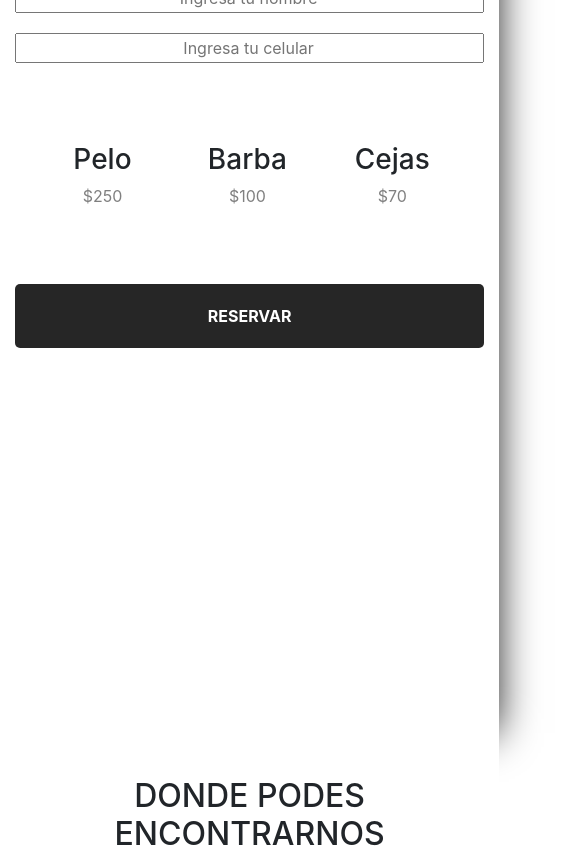
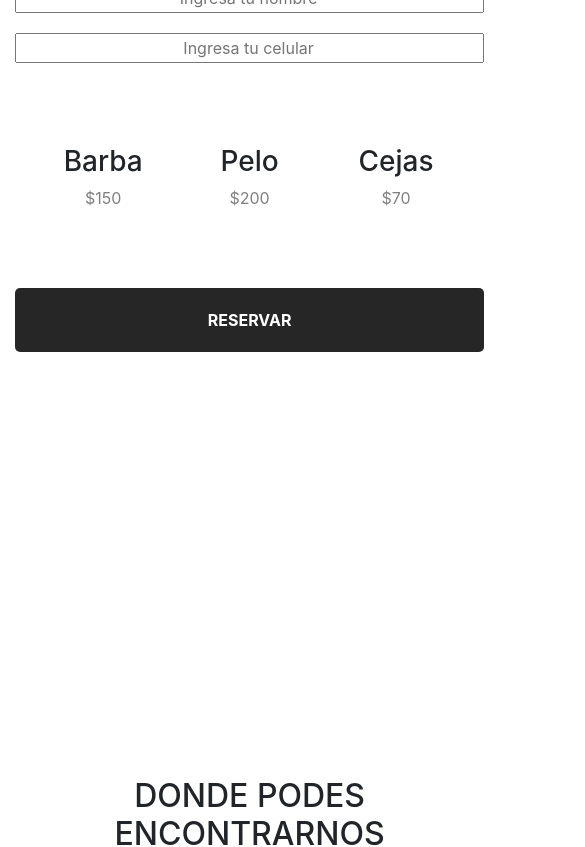
Before and after one commit to lauta3011/barbas, a React (Create React App) app in the folder client/: page / in a window 390 px wide. Shown: the part 1640-2487 px from the top of the page, 585 px wide, since content can reach past the window. Built offline with nearby package versions, Linux system fonts and the light colour scheme; no server answers.

Commit message:
mobile components

```diff
--- a/client/src/BaseStyle.css
+++ b/client/src/BaseStyle.css
@@ -95,6 +95,16 @@ html, body, #root{
     .Showroom{
         top: 320% !important;
     }
+    .Galeria{
+        overflow: scroll !important;
+        margin-left: 0 !important;
+    }
+    .Showroom .Container{
+        margin: 15% 5% 5% 0 !important;
+    }
+    .FlechaGaleria{
+        display: none !important;
+    }
     .Footer{
         top: 420% !important;
     }
@@ -139,6 +149,14 @@ html, body, #root{
 .Reservar button:hover{
     padding: 22px 11px 22px 11px;
     box-shadow: 0px 7px 20px 1px #262626;
+}
+.ModelMobile{
+    display: none;
+}
+
+.InfoMobile{
+    margin: 2px;
+    border-radius: 5px;
 }
 
 .Servicios{
--- a/client/src/InfoMobile.jsx
+++ b/client/src/InfoMobile.jsx
@@ -1,17 +1,32 @@
 import React, { Component } from 'react';
 
 class InfoMobile extends Component {
-    state = {  }
+    state = {
+        checked: false,
+        backgroundColor: 'white',
+    }
     render() {
         return (
-            <div className="InfoMobile">
+            <div onClick={this.checkService} className="InfoMobile" style={{backgroundColor:this.state.backgroundColor}}>
                 <div>
-                    <h3>{this.props.type}</h3>
-                    <p>{this.props.price}</p>
+                    <h3>{this.props.title}</h3>
+                    <p>{this.props.desc}</p>
                 </div>
             </div>
         );
     }
+
+    checkService = () =>{
+        if(this.state.checked === false){
+            this.setState({ backgroundColor: 'lightGrey'});
+            this.setState({ checked: true});
+            this.props.isChecked();
+        }else{
+            this.setState({ backgroundColor: 'white'});
+            this.setState({ checked: false});
+            this.props.isUnchecked();
+        }
+    }
 }
 
 export default InfoMobile;
--- a/client/src/MapContainer.jsx
+++ b/client/src/MapContainer.jsx
@@ -5,7 +5,7 @@ export class MapContainer extends Component {
 
     return (
         <div className="Map">
-            <iframe title="map" width="600" height="450" frameBorder="0" src="https://www.google.com/maps/embed/v1/place?key=AIzaSyBF2TutxcujUABLpGmpabfxIIX9o8G8Otg&q=/Félix+de+Lizarza+720,+20300+Pan+de+Azúcar,+Departamento+de+Maldonado/" > </iframe>
+            <iframe title="map" width="100%" height="450" frameBorder="0" src="https://www.google.com/maps/embed/v1/place?key=AIzaSyBF2TutxcujUABLpGmpabfxIIX9o8G8Otg&q=/Félix+de+Lizarza+720,+20300+Pan+de+Azúcar,+Departamento+de+Maldonado/" > </iframe>
         </div>
     );
   }
--- a/client/src/ModelMobile.jsx
+++ b/client/src/ModelMobile.jsx
@@ -6,9 +6,9 @@ class ModelMobile extends Component {
     render() {
         return (
             <div className="ModelMobile">
-                <InfoMobile type="Pelo" price="$250"/>
-                <InfoMobile type="Barba" price="$100"/>
-                <InfoMobile type="Cejas" price="$70"/>
+                <InfoMobile isChecked={() => this.props.handleAddService("Barba","$150")} isUnchecked={() => this.props.handleRemoveService("Barba","$150")} title="Barba" desc="$150" serviceType="barba"/>
+                <InfoMobile  isChecked={() => this.props.handleAddService("Pelo","$200")} isUnchecked={() => this.props.handleRemoveService("Pelo","$200")}  title="Pelo" desc="$200" serviceType="cortePelo"/>
+                <InfoMobile  isChecked={() => this.props.handleAddService("Cejas","$70")} isUnchecked={() => this.props.handleRemoveService("Cejas","$70")}  title="Cejas" desc="$70" serviceType="cejas"/>
             </div>
         );
     }
```
